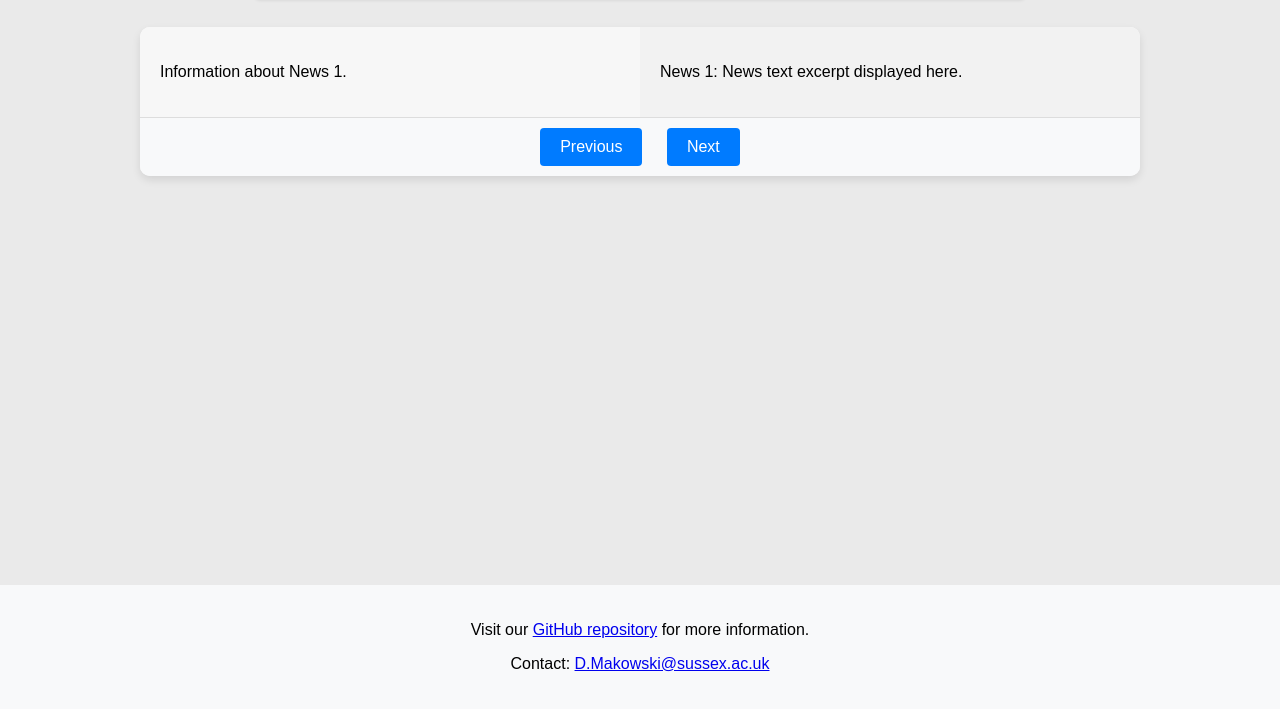
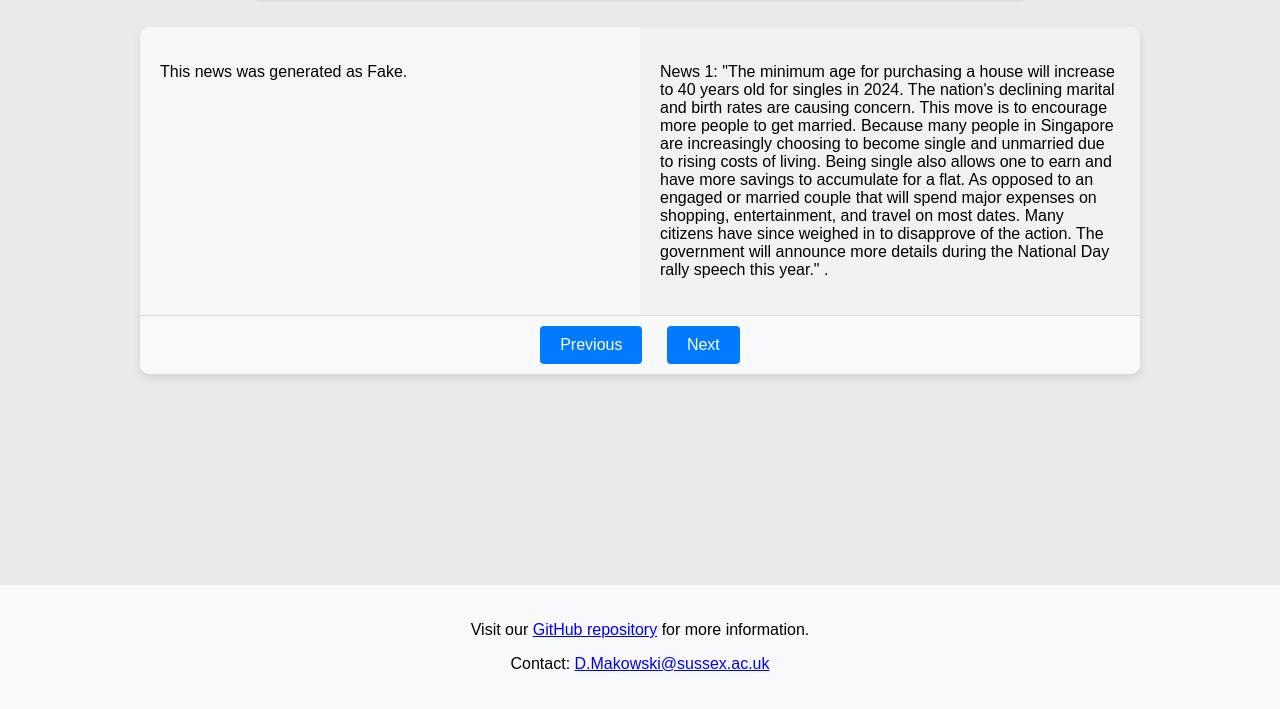
Before and after one commit to zhongmiao16/FakeNewsValidation, a plain HTML site: page stimuli/index.html in a window 1280 px wide. Shown: the part 91-800 px from the top of the page. Drawn offline with Linux system fonts and the light colour scheme.

Commit message:
Update index.html

```diff
--- a/stimuli/index.html
+++ b/stimuli/index.html
@@ -105,7 +105,7 @@
                 <div class="left-section">
                     <!-- Information about News 1 -->
                     <div class="info-item active" id="info1">
-                        <p>Information about News 1.</p>
+                        <p>This news was generated as Fake.</p>
                     </div>
                     <!-- Information about News 2 -->
                     <div class="info-item" id="info2">
@@ -115,7 +115,21 @@
                 <div class="right-section">
                     <!-- News 1 -->
                     <div class="news-item active" id="news1">
-                        <p>News 1: News text excerpt displayed here.</p>
+                        <p>News 1: "The minimum age for purchasing a house will increase to 40 years old for singles in 2024.
+
+ The nation's declining marital and birth rates are causing concern.
+
+ This move is to encourage more people to get married.
+
+ Because many people in Singapore are increasingly choosing to become single and unmarried due to rising costs of living.
+
+ Being single also allows one to earn and have more savings to accumulate for a flat.
+
+ As opposed to an engaged or married couple that will spend major expenses on shopping, entertainment, and travel on most dates.
+
+ Many citizens have since weighed in to disapprove of the action.
+ The government will announce more details during the National Day rally speech this year."
+.</p>
                     </div>
                     <!-- News 2 -->
                     <div class="news-item" id="news2">
```
